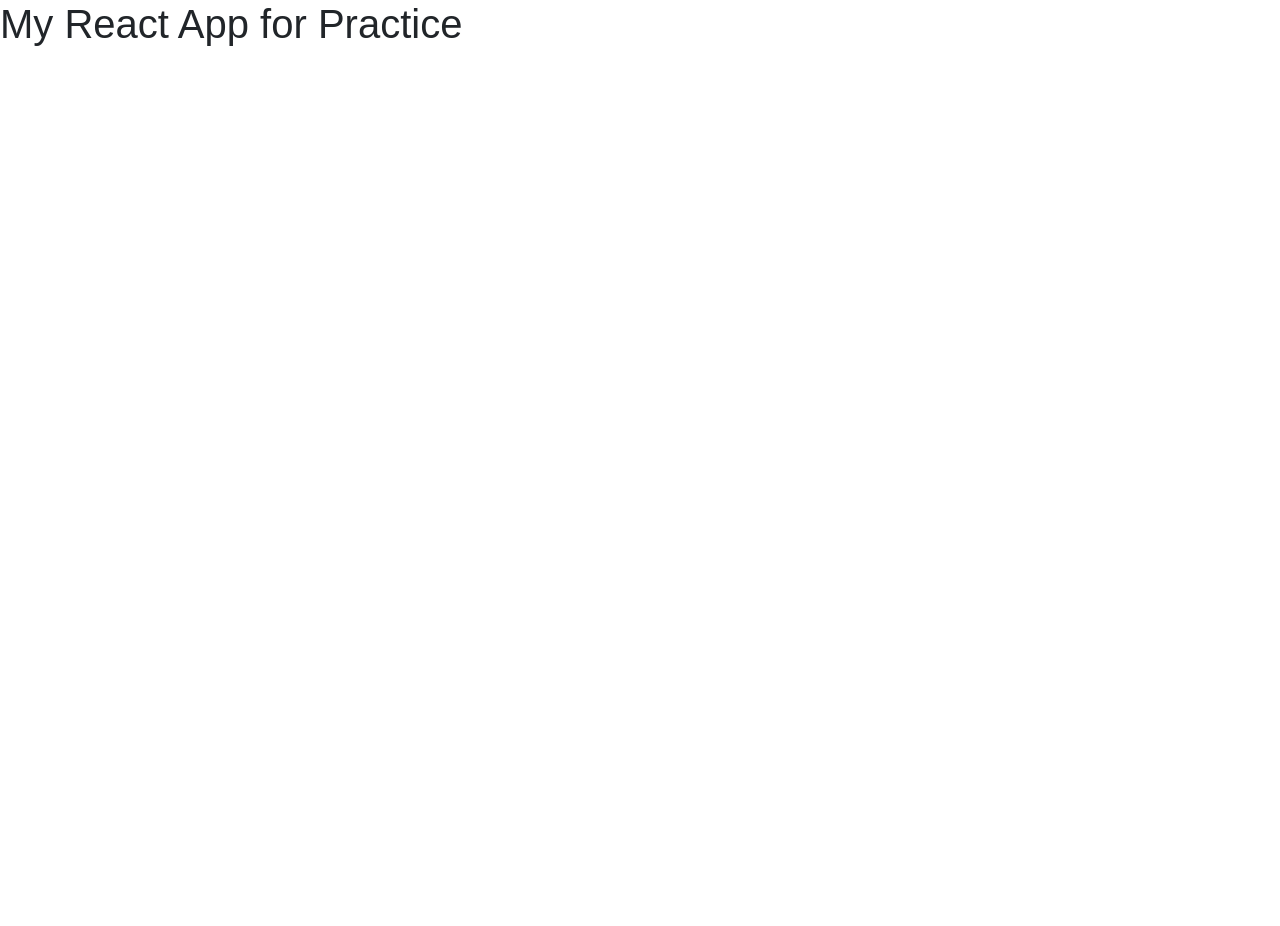
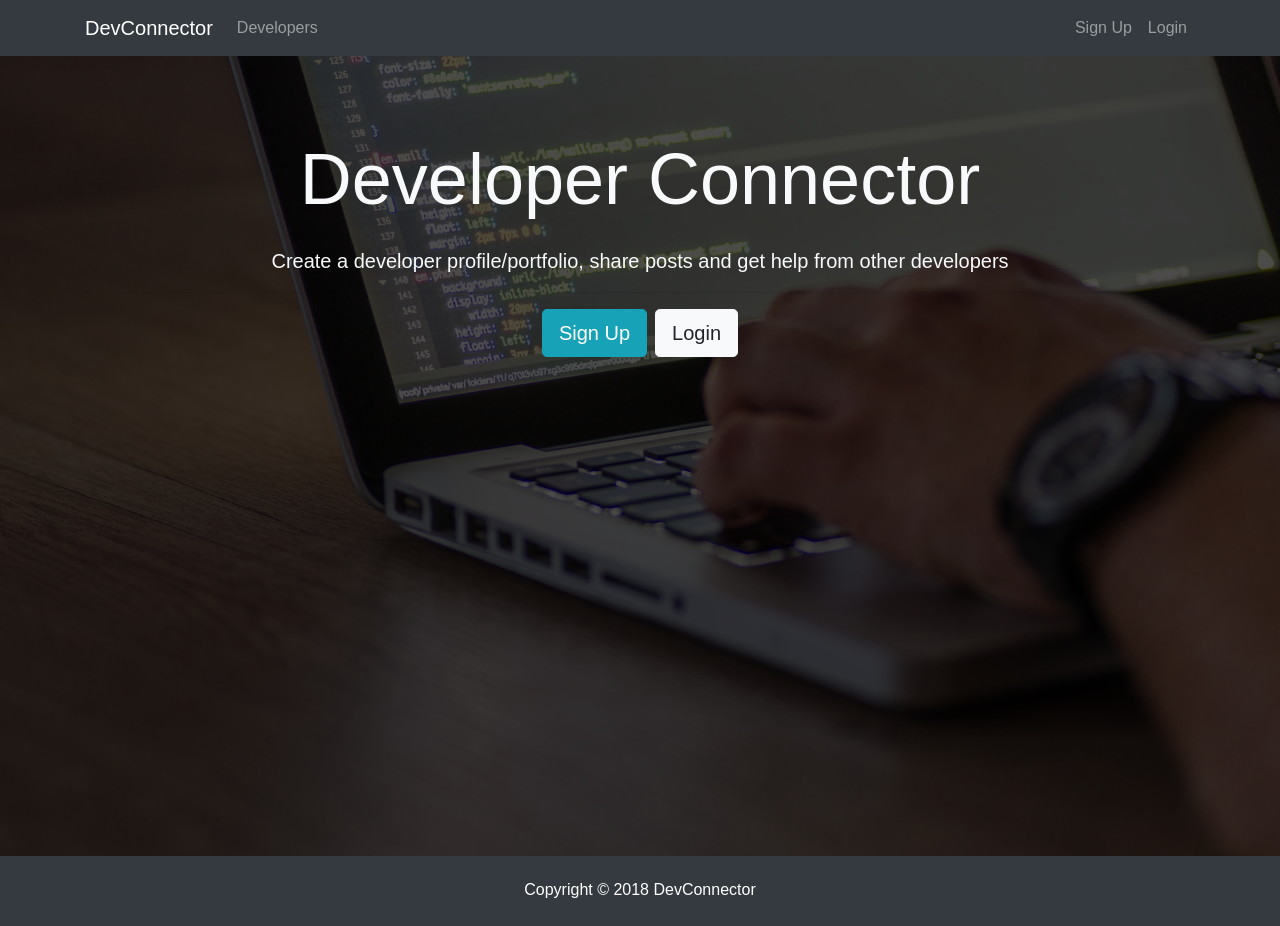
Before and after one commit to wasabi805/Express-Server-Practice, a React (Create React App) app in the folder client/: page / in a window 1280 px wide. Before the commit the page ends 800 px from the top, so only its background shows below. Built offline with nearby package versions, Linux system fonts and the light colour scheme.

Commit message:
TITLE: Basic Layout : Added Header, Footer, and Landing Components 	- see files

```diff
--- a/client/src/App.js
+++ b/client/src/App.js
@@ -1,12 +1,17 @@
 import React, { Component } from 'react';
 
 import './App.css';
+import Navbar from "./components/layout/Navbar";
+import Footer from "./components/layout/Footer";
+import Landing from "./components/layout/Landing";
 
 class App extends Component {
   render() {
     return (
       <div className="App">
-        <h1> My React App for Practice</h1>
+          <Navbar/>
+          <Landing/>
+          <Footer/>
       </div>
     );
   }
--- /dev/null
+++ b/client/src/components/layout/Footer.js
@@ -0,0 +1,14 @@
+import React from 'react';
+import {Component} from 'react';
+
+class Footer extends Component{
+    render(){
+        return(
+            <footer className="bg-dark text-white mt-5 p-4 text-center">
+                Copyright &copy; {new Date().getFullYear()} DevConnector
+            </footer>
+        )
+    }
+}
+
+export default Footer
--- /dev/null
+++ b/client/src/components/layout/Landing.js
@@ -0,0 +1,27 @@
+import React from 'react';
+import {Component} from 'react';
+
+class Landing extends Component{
+    render(){
+        return(
+            <div className="landing">
+                <div className="dark-overlay landing-inner text-light">
+                    <div className="container">
+                        <div className="row">
+                            <div className="col-md-12 text-center">
+                                <h1 className="display-3 mb-4">Developer Connector
+                                </h1>
+                                <p className="lead"> Create a developer profile/portfolio, share posts and get help from other developers</p>
+                                <hr />
+                                <a href="register.html" class="btn btn-lg btn-info mr-2">Sign Up</a>
+                                <a href="login.html" class="btn btn-lg btn-light">Login</a>
+                            </div>
+                        </div>
+                    </div>
+                </div>
+            </div>
+        )
+    }
+}
+
+export default Landing
--- /dev/null
+++ b/client/src/components/layout/Navbar.js
@@ -0,0 +1,37 @@
+import React from 'react';
+import {Component} from 'react';
+
+class Navbar extends Component{
+    render(){
+        return(
+            <nav className="navbar navbar-expand-sm navbar-dark bg-dark mb-4">
+                <div className="container">
+                    <a className="navbar-brand" href="landing.html">DevConnector</a>
+                    <button className="navbar-toggler" type="button" data-toggle="collapse" data-target="#mobile-nav">
+                        <span className="navbar-toggler-icon"></span>
+                    </button>
+
+                    <div className="collapse navbar-collapse" id="mobile-nav">
+                        <ul className="navbar-nav mr-auto">
+                            <li className="nav-item">
+                                <a className="nav-link" href="profiles.html"> Developers
+                                </a>
+                            </li>
+                        </ul>
+
+                        <ul className="navbar-nav ml-auto">
+                            <li className="nav-item">
+                                <a className="nav-link" href="register.html">Sign Up</a>
+                            </li>
+                            <li className="nav-item">
+                                <a className="nav-link" href="login.html">Login</a>
+                            </li>
+                        </ul>
+                    </div>
+                </div>
+            </nav>
+        )
+    }
+}
+
+export default Navbar
```
